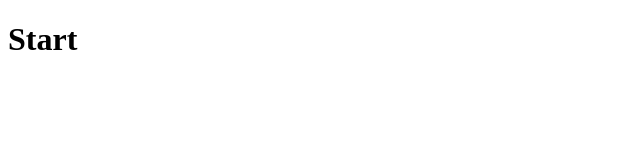
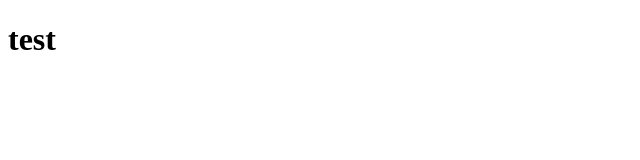
Before and after one commit to kevin-salamon/CinAmi, a React (Create React App) app in the folder client/: page / in a window 1280 px wide. Shown: the top 160 px of the page, without its empty margins (0-640 px from the left). Built offline with nearby package versions, Linux system fonts and the light colour scheme.

Commit message:
added react-router and homepage

```diff
--- a/client/src/App.js
+++ b/client/src/App.js
@@ -1,9 +1,17 @@
 import React from 'react';
+import { BrowserRouter as Router, Route, Switch } from "react-router-dom";
+import Homepage from "./pages/homepage";
 
-function App() {
+const App = () => {
   return (
-    <h1>Start</h1>
-  );
+    <Router>
+      <React.Fragment>
+        <Switch>
+          <Route exact path="/" component={Homepage} />
+        </Switch>
+      </React.Fragment>
+    </Router>
+  )
 }
 
 export default App;
--- /dev/null
+++ b/client/src/pages/homepage.js
@@ -0,0 +1,21 @@
+import React, { Component } from "react";
+
+class Homepage extends Component {
+    state = {
+        searchTerm: "",
+        movieList: [],
+    }
+
+    render() {
+        return (
+            <>
+                <h1>test</h1>
+            </>
+        );
+    };
+
+
+}
+
+
+export default Homepage;
```
